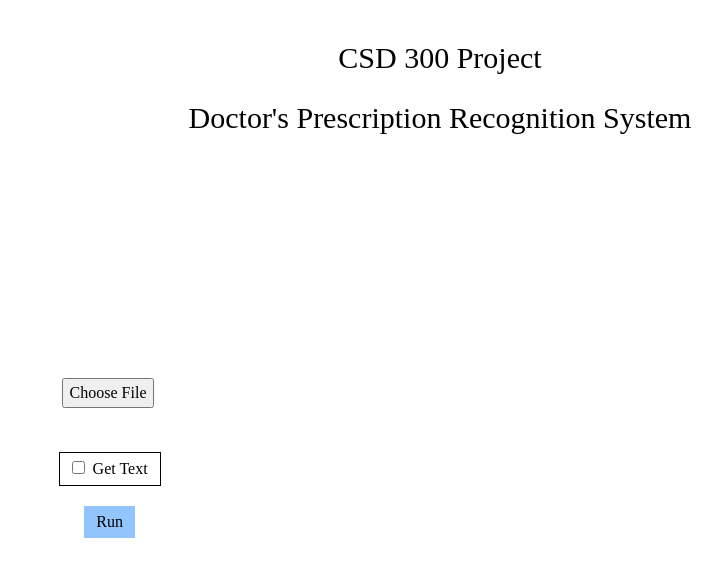
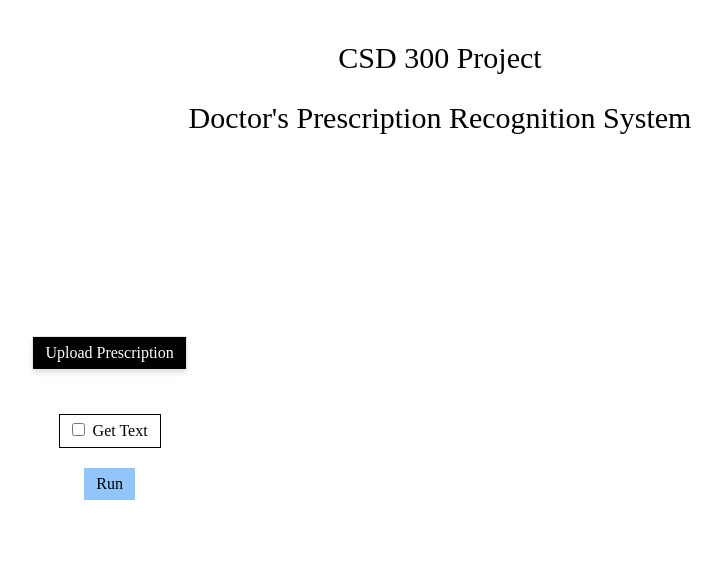
Before and after one commit to akshat3333/doctors-prescription-predictor, a React (Create React App) app in the folder doctor-frontend/: page / in a window 1280 px wide. Shown: the top 576 px of the page, without its empty margins (200-921 px from the left). Built offline with nearby package versions, Linux system fonts and the light colour scheme.

Commit message:
Removed Choose Button

```diff
--- a/doctor-frontend/src/App.js
+++ b/doctor-frontend/src/App.js
@@ -91,14 +91,15 @@ class App extends React.Component {
       <div className="App font-light flex flex-col items-center">
         <div className="app-header mt-10 text-3xl">CSD 300 Project</div>
         <div className="app-header mt-6 text-3xl">Doctor's Prescription Recognition System</div>
-        <div className="main-container w-[90%] flex justify-center gap-[200px] mt-20">
+        <div className="main-container w-[90%] flex justify-center gap-[200px] mt-10">
           <div className="input-container w-[40%] h-min-[500px] mt-20 flex flex-col justify-center items-center">
             <div className="og-img-container w-[300px]">
               {this.state.base64URL && <img src={this.state.base64URL} alt='Original Image' />}
             </div>
             <>
               <br />
-              <input className="w-[96px]" type="file" name="Image" onChange={this.handleFileInputChange} />
+              <input className="w-[96px] hidden" type="file" name="Image" id="img" onChange={this.handleFileInputChange} />
+              <label for="img" className="border bg-black text-white px-3 py-1 shadow-md hover:bg-red-300 transition hover:text-black cursor-pointer">Upload Prescription</label>
             </>
             <br />
             <div className="checkBox-container mt-5 border px-3 py-1 border-black">
```
Also changed, not shown: 1 other file (tests, documents, lock files or other folders).
